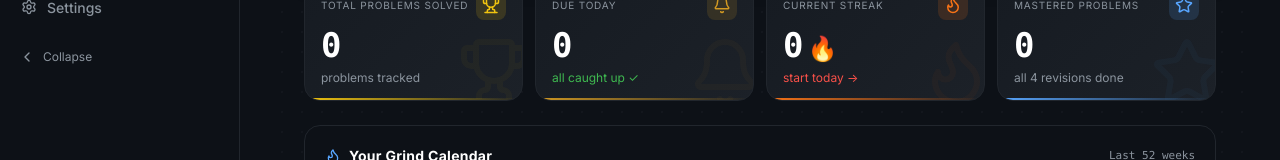
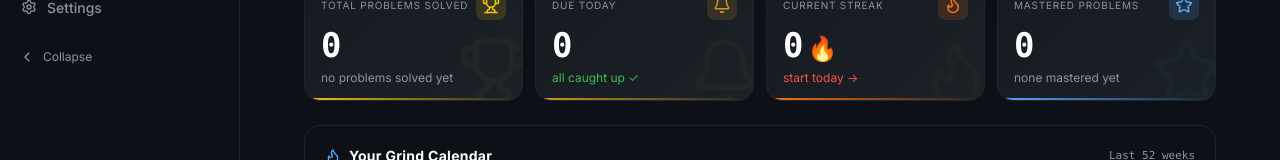
Before and after one commit to abdur4code/dsa-revision-tracker, a React (Vite) app: page /dashboard in a window 1280 px wide. Shown: the part 290-450 px from the top of the page. Built offline with nearby package versions, Linux system fonts and the light colour scheme.

Commit message:
fix: update mastered count calculation and improve display messages for stats

```diff
--- a/src/pages/Dashboard.jsx
+++ b/src/pages/Dashboard.jsx
@@ -334,7 +334,12 @@ function Dashboard() {
 
   const topStats = useMemo(() => {
     const solvedCount = problems.filter((problem) => ["Solved", "Mastered"].includes(problem.status)).length;
-    const masteredCount = problems.filter((problem) => getMasteryStatus(problem) === 100).length;
+    const masteredCount = problems.filter(
+      (problem) =>
+        problem.revisions &&
+        problem.revisions.length > 0 &&
+        problem.revisions.every((revision) => revision.completedDate !== null),
+    ).length;
     const dueTodayCount = revisionQueue.filter((problem) => isToday(new Date(problem.pendingDueRevision.dueDate))).length;
     const streak = calculateCurrentStreak(problems);
 
@@ -459,7 +464,9 @@ function Dashboard() {
           <p className="my-[8px] font-mono text-[40px] font-bold leading-none text-white max-[1280px]:text-[34px]">
             {topStats.solvedCount}
           </p>
-          <p className="text-xs text-[#8b949e]">problems tracked</p>
+          <p className="text-xs text-[#8b949e]">
+            {topStats.solvedCount === 0 ? "no problems solved yet" : "problems solved"}
+          </p>
           <Trophy
             size={72}
             className="pointer-events-none absolute -bottom-2 -right-2 opacity-[0.04]"
@@ -540,7 +547,9 @@ function Dashboard() {
           <p className="my-[8px] font-mono text-[40px] font-bold leading-none text-white max-[1280px]:text-[34px]">
             {topStats.masteredCount}
           </p>
-          <p className="text-xs text-[#8b949e]">all 4 revisions done</p>
+          <p className="text-xs" style={{ color: topStats.masteredCount === 0 ? "#8b949e" : "#3fb950" }}>
+            {topStats.masteredCount === 0 ? "none mastered yet" : "all revisions cycle done"}
+          </p>
           <Star
             size={72}
             className="pointer-events-none absolute -bottom-2 -right-2 opacity-[0.04]"
```
